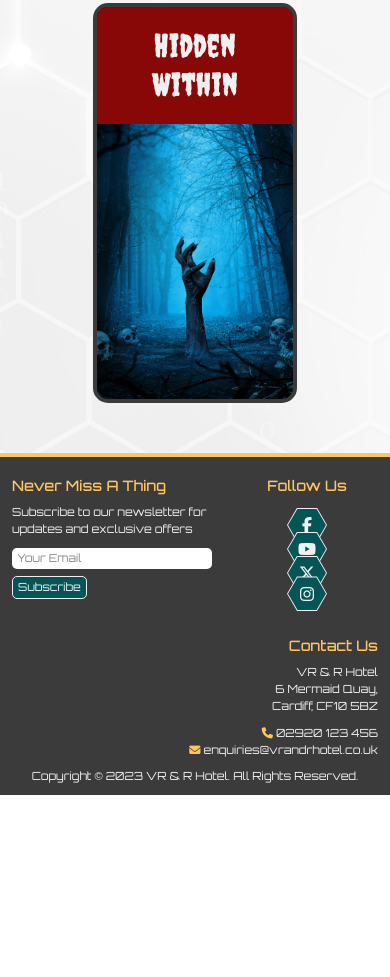
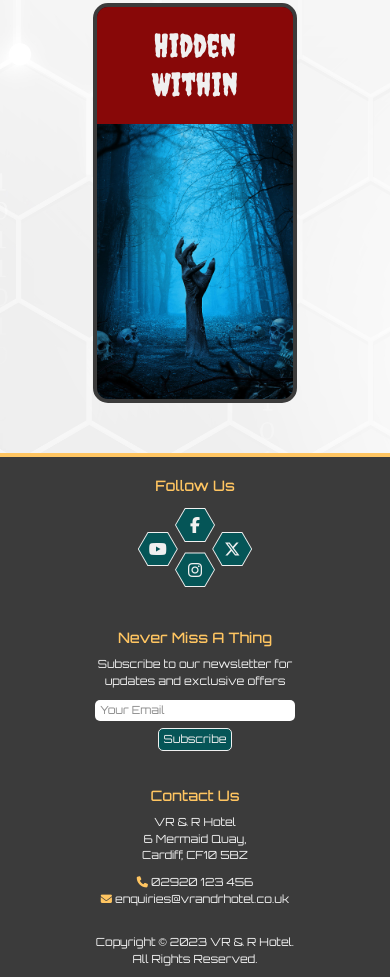
Before and after one commit to AndyWright360/Milestone-Project-1, a plain HTML site: page index.html in a window 390 px wide. Shown: the part 6332-7309 px from the top of the page. Before the commit the page ends 7127 px from the top, so only its background shows below. Drawn offline with nearby package versions, Linux system fonts and the light colour scheme.

Commit message:
Modify footer layout to allow for responsiveness

```diff
--- a/index.html
+++ b/index.html
@@ -294,7 +294,7 @@
 <footer>
     <div class="container-fluid bg-grey">
         <div class="row">
-                <div class="col">
+            <div class="col-md-4 col-sm-6 col-12 text-sm-start text-center pt-sm-0 pt-3 pb-sm-0 pb-3">
                 <h4 class="footer-heading">Never Miss A Thing</h4>
                 <div>
                     <p class="footer-text">Subscribe to our newsletter for
@@ -310,7 +310,7 @@
                     </form>
                 </div>
             </div>
-                <div class="col">
+            <div class="col-md-4 col-12 order-md-2 order-first">
                 <div class="col text-center">
                     <h4 class="footer-heading">Follow Us</h4>
                 </div>
@@ -349,7 +349,7 @@
                     </div>
                 </div>
             </div>
-                <div class="col text-end">
+            <div class="col-md-4 col-sm-6 col-12 text-sm-end text-center order-3 pb-sm-0 pb-3">
                 <h4 class="footer-heading">Contact Us</h4>
                 <div class="footer-address">
                     <p class="footer-text">VR & R Hotel
@@ -369,7 +369,8 @@
         </div>
         <div class="row">
             <div class="col text-center my-auto">
-                    <p class="footer-text copyright">Copyright &copy; 2023 VR & R Hotel. All Rights Reserved.</p>
+                <p class="footer-text copyright">Copyright &copy; 2023 VR & R Hotel. <br class="d-sm-none d-inline">All
+                    Rights Reserved.</p>
             </div>
         </div>
     </div>
```
Lines whose indentation alone changed are shown as unchanged.
